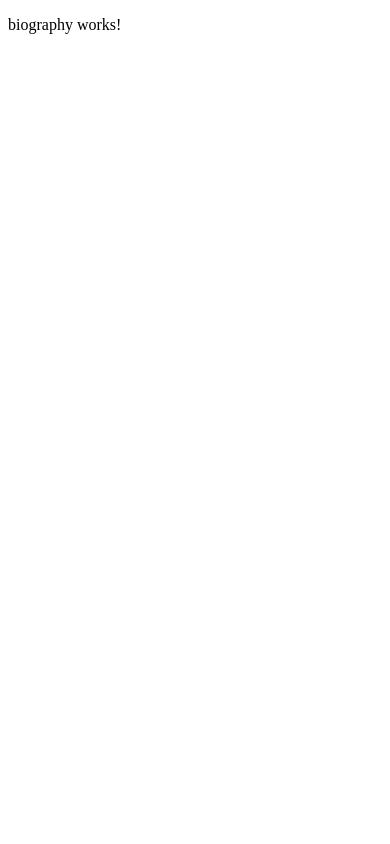
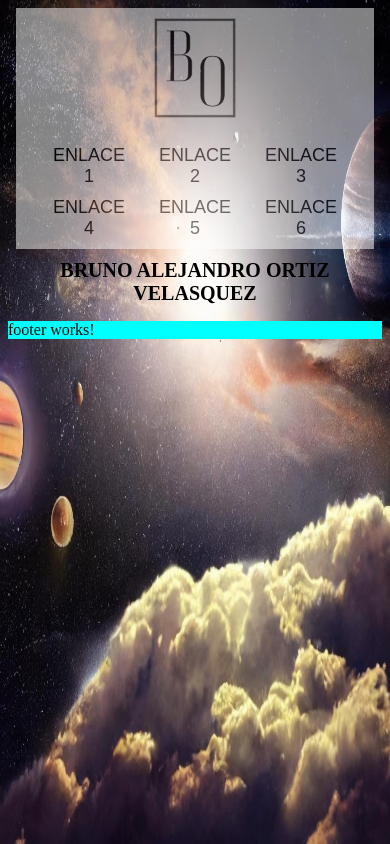
Before and after one commit to vafasca/portafolio, an Angular app: page /biography in a window 390 px wide. Built offline with nearby package versions, Linux system fonts and the light colour scheme.

Commit message:
added components from shared module

```diff
--- a/src/app/app-routing.module.ts
+++ b/src/app/app-routing.module.ts
@@ -1,10 +1,21 @@
 import { NgModule } from '@angular/core';
 import { RouterModule, Routes } from '@angular/router';
 
-const routes: Routes = [{ path: 'biography', loadChildren: () => import('./features/biography/biography.module').then(m => m.BiographyModule) }];
+const routes: Routes = [
+  {
+    path: '', redirectTo: '/biography', pathMatch: 'full'
+  },
+  {
+    path: 'biography',
+    loadChildren: () =>
+      import('./features/biography/biography.module').then(
+        (m) => m.BiographyModule
+      ),
+  },
+];
 
 @NgModule({
   imports: [RouterModule.forRoot(routes)],
-  exports: [RouterModule]
+  exports: [RouterModule],
 })
-export class AppRoutingModule { }
+export class AppRoutingModule {}
--- a/src/app/features/biography/biography.component.css
+++ b/src/app/features/biography/biography.component.css
@@ -0,0 +1,14 @@
+header app-header, main, footer app-footer {
+    background-image: url('../../../assets/images/231777.png');
+    background-repeat: no-repeat;
+    background-size: cover;
+  }
+
+  img {
+    position: absolute;
+    top: 0;
+    left: 0;
+    width: 100%;
+    height: 100%;
+    z-index: -1; /* establece un valor negativo para enviar la imagen al fondo */
+  }
--- a/src/app/features/biography/biography.component.html
+++ b/src/app/features/biography/biography.component.html
@@ -1 +1,11 @@
-<p>biography works!</p>
+<header>
+    <app-header></app-header>
+</header>
+<main>
+<div class="test">
+    <img src="../../../assets/images/231777.png">
+</div>
+</main>
+<footer>
+    <app-footer></app-footer>
+</footer>
--- a/src/app/features/biography/biography.module.ts
+++ b/src/app/features/biography/biography.module.ts
@@ -3,6 +3,7 @@ import { CommonModule } from '@angular/common';
 
 import { BiographyRoutingModule } from './biography-routing.module';
 import { BiographyComponent } from './biography.component';
+import { SharedModule } from 'src/app/shared/shared.module';
 
 
 @NgModule({
@@ -11,7 +12,8 @@ import { BiographyComponent } from './biography.component';
   ],
   imports: [
     CommonModule,
-    BiographyRoutingModule
+    BiographyRoutingModule,
+    SharedModule
   ]
 })
 export class BiographyModule { }
--- a/src/app/shared/components/footer/footer.component.html
+++ b/src/app/shared/components/footer/footer.component.html
@@ -1 +1 @@
-<p>footer works!</p>
+<p style="background-color: aqua;">footer works!</p>
--- a/src/app/shared/components/header/header.component.css
+++ b/src/app/shared/components/header/header.component.css
@@ -1,77 +1,70 @@
+/* Estilos para el encabezado */
 header {
-    background: #fff;
-    height: 70px;
-    width: 100%;
-    position: fixed;
-    top: 0;
-    left: 0;
-    z-index: 9999;
-  }
-
-  .container {
-    width: 90%;
-    max-width: 1200px;
-    margin: 0 auto;
+	background-color: #ffffff;
 	display: flex;
 	align-items: center;
 	justify-content: space-between;
+	padding: 10px 20px;
+	font-size: 18px;
+	font-family: Arial, sans-serif;
+	text-transform: uppercase;
+	opacity: 0.5;
 }
 
+.logo {
+	font-size: 28px;
+	font-weight: bold;
+	text-align: center;
+	flex-grow: 1;
+}
 .logo img {
-    max-height: 50px;
+    max-height: 100px;
   }
 
-  nav ul {
-    list-style: none;
+
+nav {
 	display: flex;
-  }
-
-  nav li {
-    margin-right: 20px;
+	align-items: center;
 }
 
 nav a {
+	color: #000000;
 	text-decoration: none;
-    color: #333;
-    font-weight: bold;
+	margin: 0 10px;
 }
 
-  .social {
-    display: flex;
+nav a:hover {
+	border-bottom: 2px solid black;
 }
 
-  .social a {
-    color: #333;
-    margin-right: 20px;
+.name {
+	font-size: 28px;
+	font-weight: bold;
+	text-align: center;
+	margin-top: 20px;
+	text-transform: uppercase;
 }
 
-  .social i {
-    font-size: 20px;
+/* Estilos para pantallas más pequeñas */
+@media (max-width: 768px) {
+	header {
+		flex-direction: column;
+		align-items: stretch;
+		text-align: center;
 	}
 
-  .menu-btn {
-    display: none;
+	nav {
+		order: 3;
+		margin-top: 10px;
 	}
 
-  @media (max-width: 768px) {
-    nav {
-      display: none;
+	.logo {
+		order: 2;
+		margin-bottom: 10px;
 	}
-    .menu-btn {
-      display: block;
-      cursor: pointer;
-    }
-    .social {
-      display: none;
-    }
-    .container {
-      justify-content: space-between;
-    }
-    .menu-btn span {
-      height: 2px;
-      width: 25px;
-      background: #333;
-      margin-bottom: 4px;
-      display: block;
+
+	.name {
+		font-size: 20px;
+		margin-top: 10px;
 	}
 }
--- a/src/app/shared/components/header/header.component.html
+++ b/src/app/shared/components/header/header.component.html
@@ -1,30 +1,19 @@
+
+<body>
 	<header>
-    <div class="container">
+		<nav>
+			<a href="#">Enlace 1</a>
+			<a href="#">Enlace 2</a>
+			<a href="#">Enlace 3</a>
+		</nav>
 		<div class="logo">
-        <img src="tu-logo.png" alt="tu-logo" />
+			<img src="../../../../assets/images/logo_bruno.png" alt="tu-logo" />
 		</div>
 		<nav>
-        <ul>
-          <li><a href="#">Enlace 1</a></li>
-          <li><a href="#">Enlace 2</a></li>
-          <li><a href="#">Enlace 3</a></li>
-        </ul>
+			<a href="#">Enlace 4</a>
+			<a href="#">Enlace 5</a>
+			<a href="#">Enlace 6</a>
 		</nav>
-      <div class="social">
-        <a href="#">
-          <i class="fab fa-facebook"></i>
-        </a>
-        <a href="#">
-          <i class="fab fa-twitter"></i>
-        </a>
-        <a href="#">
-          <i class="fab fa-instagram"></i>
-        </a>
-      </div>
-      <div class="menu-btn">
-        <span></span>
-        <span></span>
-        <span></span>
-      </div>
-    </div>
 	</header>
+	<div class="name">BRUNO ALEJANDRO ORTIZ VELASQUEZ</div>
+</body>
--- a/src/app/shared/shared.module.ts
+++ b/src/app/shared/shared.module.ts
@@ -2,7 +2,6 @@ import { NgModule } from '@angular/core';
 import { CommonModule } from '@angular/common';
 import { HeaderComponent } from './components/header/header.component';
 import { FooterComponent } from './components/footer/footer.component';
-
 
 
 @NgModule({
@@ -12,6 +11,10 @@ import { FooterComponent } from './components/footer/footer.component';
   ],
   imports: [
     CommonModule
+  ],
+  exports: [
+    HeaderComponent,
+    FooterComponent
   ]
 })
 export class SharedModule { }
```
Also changed, not shown: src/assets/images/231777.png (added), src/assets/images/logo_bruno.png (added). Lines whose indentation alone changed are shown as unchanged.
